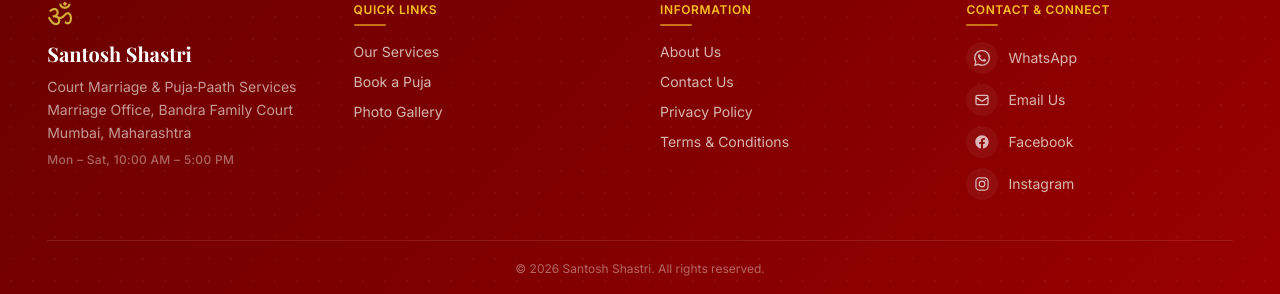
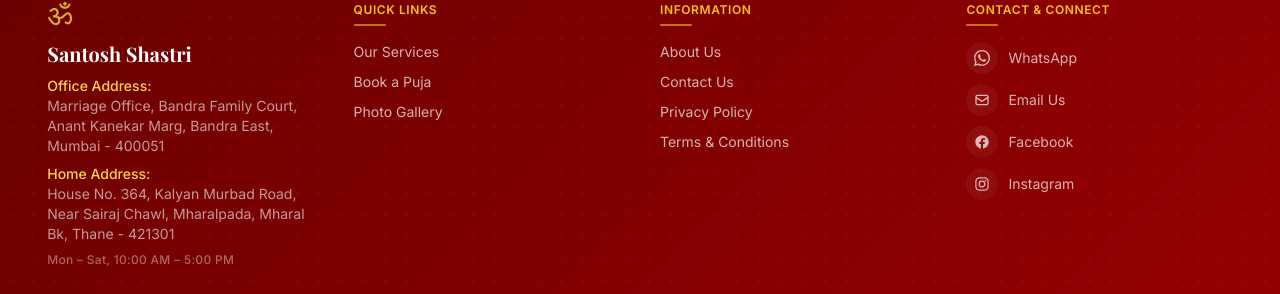
Before and after one commit to chykeshav/Santosh-Shastri-Website, a React (Vite) app in the folder frontend/: page / in a window 1280 px wide. Shown: the part 4403-4697 px from the top of the page. Built offline with nearby package versions, Linux system fonts and the light colour scheme; no server answers.

Commit message:
Update Office and Home address

```diff
--- a/frontend/index.html
+++ b/frontend/index.html
@@ -28,9 +28,10 @@
     "email": "soumyamarriagebureau@gmail.com",
     "address": {
       "@type": "PostalAddress",
-      "streetAddress": "Marriage Office, Bandra Family Court",
+      "streetAddress": "Marriage Office, Bandra Family Court, Anant Kanekar Marg, Bandra East",
       "addressLocality": "Mumbai",
       "addressRegion": "Maharashtra",
+      "postalCode": "400051",
       "addressCountry": "IN"
     },
     "openingHoursSpecification": {
--- a/frontend/src/components/ContactUs.tsx
+++ b/frontend/src/components/ContactUs.tsx
@@ -27,14 +27,33 @@ function ContactUs() {
             </p>
 
             <div className="relative space-y-8 z-10">
-              {/* Location */}
+              {/* Office Location */}
               <div className="flex items-start gap-5">
                 <div className="w-12 h-12 flex-shrink-0 bg-gradient-to-br from-amber-500 to-maroon-600 rounded-full flex items-center justify-center shadow-lg shadow-amber-500/20">
-                  <svg className="w-6 h-6 text-white" fill="none" viewBox="0 0 24 24" stroke="currentColor"><path strokeLinecap="round" strokeLinejoin="round" strokeWidth={2} d="M17.657 16.657L13.414 20.9a1.998 1.998 0 01-2.827 0l-4.243-4.243a8 8 0 1111.314 0z" /><path strokeLinecap="round" strokeLinejoin="round" strokeWidth={2} d="M15 11a3 3 0 11-6 0 3 3 0 016 0z" /></svg>
+                  <svg className="w-6 h-6 text-white" fill="none" viewBox="0 0 24 24" stroke="currentColor"><path strokeLinecap="round" strokeLinejoin="round" strokeWidth={2} d="M19 21V5a2 2 0 00-2-2H7a2 2 0 00-2 2v16m14 0h2m-2 0h-5m-9 0H3m2 0h5m0 0h4m-4 0V11m0 0h4m-4 0H7" /></svg>
                 </div>
                 <div>
-                  <h3 className="text-xl font-semibold mb-1 text-gray-200">Our Location</h3>
-                  <p className="text-gray-400 leading-relaxed">Marriage Office, Bandra Family Court,<br className="hidden sm:block" /> Mumbai, Maharashtra, India</p>
+                  <h3 className="text-xl font-semibold mb-1 text-gray-200">Office Address</h3>
+                  <p className="text-gray-400 leading-relaxed">
+                    Marriage Office, Bandra Family Court,<br className="hidden sm:block" />
+                    Anant Kanekar Marg, Bandra East,<br className="hidden sm:block" />
+                    Mumbai, Maharashtra - 400051, India
+                  </p>
+                </div>
+              </div>
+
+              {/* Home Location */}
+              <div className="flex items-start gap-5">
+                <div className="w-12 h-12 flex-shrink-0 bg-gradient-to-br from-amber-500 to-maroon-600 rounded-full flex items-center justify-center shadow-lg shadow-amber-500/20">
+                  <svg className="w-6 h-6 text-white" fill="none" viewBox="0 0 24 24" stroke="currentColor"><path strokeLinecap="round" strokeLinejoin="round" strokeWidth={2} d="M3 12l2-2m0 0l7-7 7 7M5 10v10a1 1 0 001 1h3m10-11l2 2m-2-2v10a1 1 0 01-1 1h-3m-6 0a1 1 0 001-1v-4a1 1 0 011-1h2a1 1 0 011 1v4a1 1 0 001 1m-6 0h6" /></svg>
+                </div>
+                <div>
+                  <h3 className="text-xl font-semibold mb-1 text-gray-200">Home Address</h3>
+                  <p className="text-gray-400 leading-relaxed">
+                    House No. 364, Kalyan Murbad Road,<br className="hidden sm:block" />
+                    Near Sairaj Chawl, Mharalpada, Mharal Bk,<br className="hidden sm:block" />
+                    Thane, Maharashtra - 421301, India
+                  </p>
                 </div>
               </div>
 
@@ -79,8 +98,8 @@ function ContactUs() {
           {/* Right Map Area */}
           <div className="w-full md:w-1/2 bg-gray-900 relative min-h-[320px] md:min-h-0">
             <iframe
-              title="Marriage Office, Bandra Family Court, Mumbai — Map"
-              src="https://www.google.com/maps?q=Bandra+Family+Court,+Bandra,+Mumbai,+Maharashtra&output=embed"
+              title="Marriage Office, Bandra Family Court, Anant Kanekar Marg, Mumbai — Map"
+              src="https://www.google.com/maps?q=Marriage+Office+Bandra+Family+Court+Anant+Kanekar+Marg+Bandra+East+Mumbai+400051&output=embed"
               className="absolute inset-0 w-full h-full grayscale-[35%] contrast-125 opacity-90"
               style={{ border: 0 }}
               loading="lazy"
@@ -89,7 +108,7 @@ function ContactUs() {
             <div className="absolute inset-0 bg-gradient-to-t from-[#0f0f0f] via-[#0f0f0f]/10 to-transparent pointer-events-none"></div>
             <div className="absolute bottom-6 left-6 right-6 md:bottom-10 md:left-10 md:right-10 flex flex-col sm:flex-row gap-3">
               <a
-                href="https://www.google.com/maps?q=Bandra+Family+Court,+Bandra,+Mumbai,+Maharashtra"
+                href="https://www.google.com/maps?q=Marriage+Office+Bandra+Family+Court+Anant+Kanekar+Marg+Bandra+East+Mumbai+400051"
                 target="_blank"
                 rel="noopener noreferrer"
                 className="flex-1 block text-center btn-3d-outline py-3.5 text-base"
--- a/frontend/src/components/Footer.tsx
+++ b/frontend/src/components/Footer.tsx
@@ -25,7 +25,12 @@ function Footer() {
           <div className="md:col-span-1">
             <div className="text-3xl mb-2" style={{ color: '#D4AF37' }}>ॐ</div>
             <h3 className="text-xl font-bold mb-2" style={{ fontFamily: "'Playfair Display', serif" }}>Santosh Shastri</h3>
-            <p className="text-white/60 text-sm leading-relaxed">Court Marriage &amp; Puja‑Paath Services<br/>Marriage Office, Bandra Family Court<br/>Mumbai, Maharashtra</p>
+            <p className="text-white/60 text-xs sm:text-sm leading-relaxed">
+              <span className="text-amber-300 font-medium block">Office Address:</span>
+              Marriage Office, Bandra Family Court, Anant Kanekar Marg, Bandra East, Mumbai - 400051<br/>
+              <span className="text-amber-300 font-medium block mt-2">Home Address:</span>
+              House No. 364, Kalyan Murbad Road, Near Sairaj Chawl, Mharalpada, Mharal Bk, Thane - 421301
+            </p>
             <p className="text-white/40 text-xs mt-2 font-medium tracking-wide">Mon – Sat, 10:00 AM – 5:00 PM</p>
           </div>
 
```
